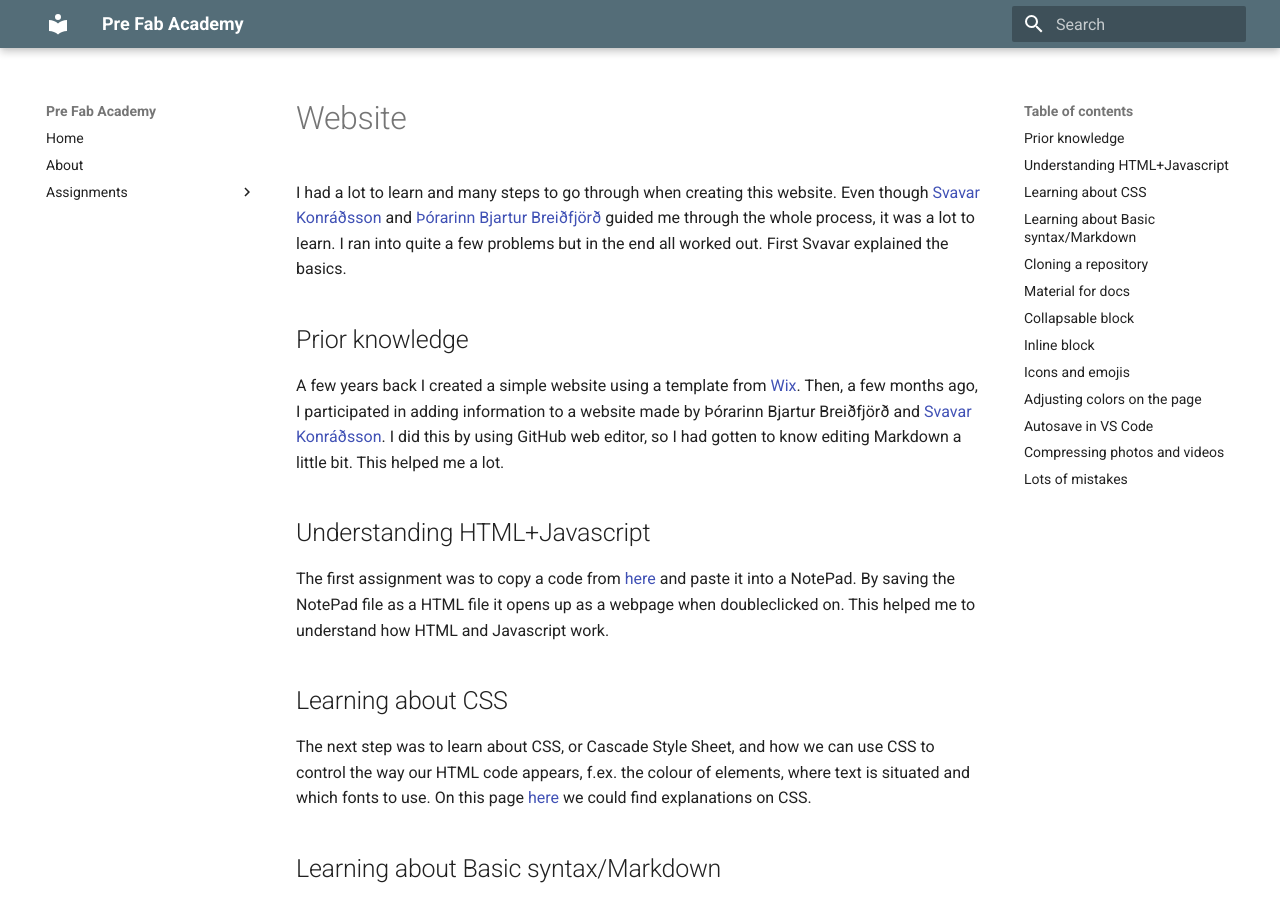
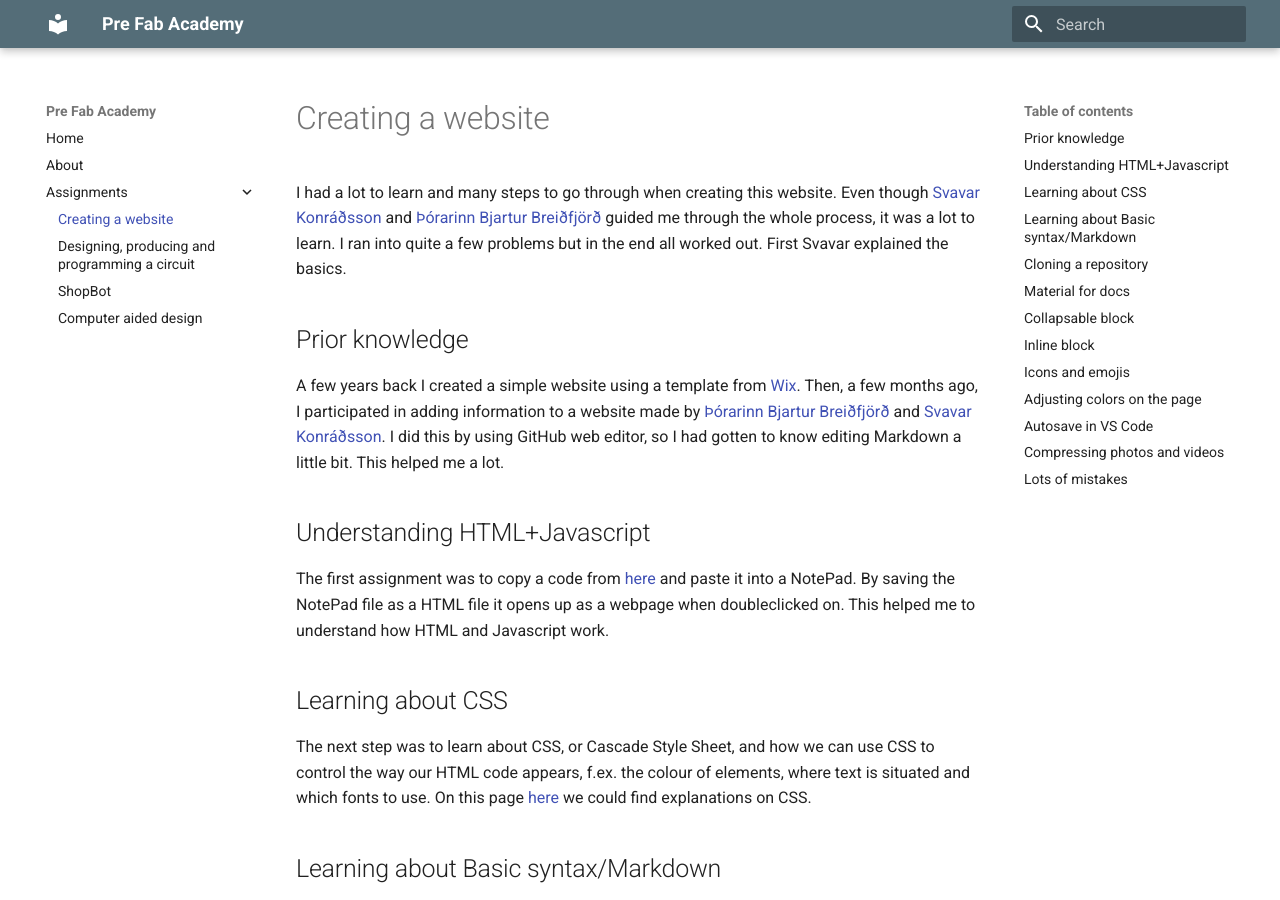
Before and after one commit to OlofH2/Before-Fab-Academy, an MkDocs documentation site: the page built from docs/Website.md, in a window 1280 px wide and 900 px high. Built offline with MkDocs 1.6.1 and Material for MkDocs 9.7.7, drawn with Linux system fonts in a browser that asks for light colours; emoji names are drawn with the system emoji font.

Commit message:
Navigation changed

```diff
--- a/docs/Website.md
+++ b/docs/Website.md
@@ -3,7 +3,7 @@
 
 ##Prior knowledge
 
-A few years back I created a simple website using a template from [Wix](https://www.wix.com/). Then, a few months ago, I participated in adding information to a website made by Þórarinn Bjartur Breiðfjörð and [Svavar Konráðsson](https://fabacademy.org/2023/labs/isafjordur/students/svavar-konradsson/index.html). I did this by using GitHub web editor, so I had gotten to know editing Markdown a little bit. This helped me a lot.
+A few years back I created a simple website using a template from [Wix](https://www.wix.com/). Then, a few months ago, I participated in adding information to a website made by [Þórarinn Bjartur Breiðfjörð](https://fabacademy.org/archives/2015/eu/students/gunnarsson.thorarinn_b.b/index.html) and [Svavar Konráðsson](https://fabacademy.org/2023/labs/isafjordur/students/svavar-konradsson/index.html). I did this by using GitHub web editor, so I had gotten to know editing Markdown a little bit. This helped me a lot.
 
 
 ##Understanding HTML+Javascript
--- a/mkdocs.yml
+++ b/mkdocs.yml
@@ -38,9 +38,9 @@
   - Home: index.md
   - About: about.md
   - Assignments:
-    - Week-1: week1.md
-    - Week-2: week2.md
-    - Week-3: week3.md
-    - Week-4: week4.md
+    - Creating a website: Website.md
+    - Designing, producing and programming a circuit: Circuit.md
+    - ShopBot: ShopBot.md
+    - Computer aided design: ComputerAidedDesign.md
 
 use_directory_urls: false
```
Also changed, not shown: docs/Circuit.md (renamed from docs/KiCad_and_Roland_MonoFab_SRM_20.md), docs/ComputerAidedDesign.md (added), docs/week4.md (deleted).
